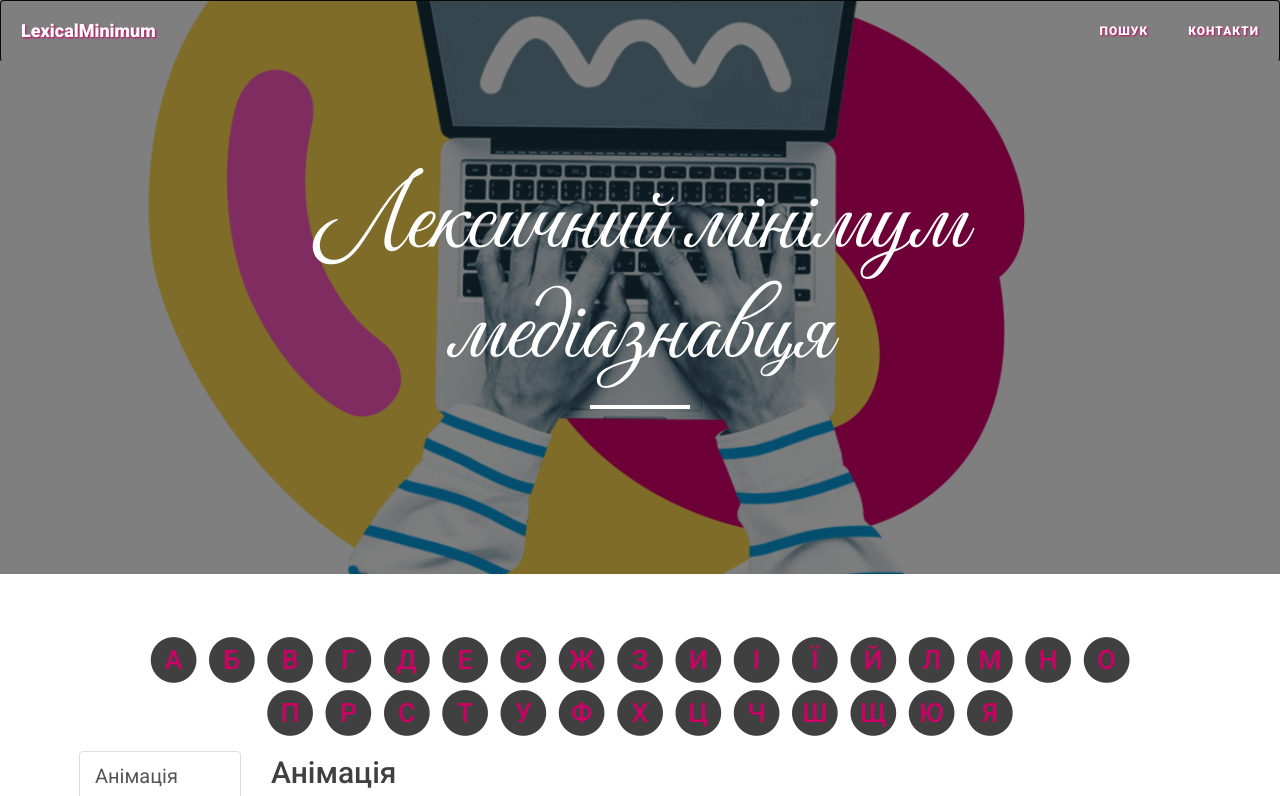
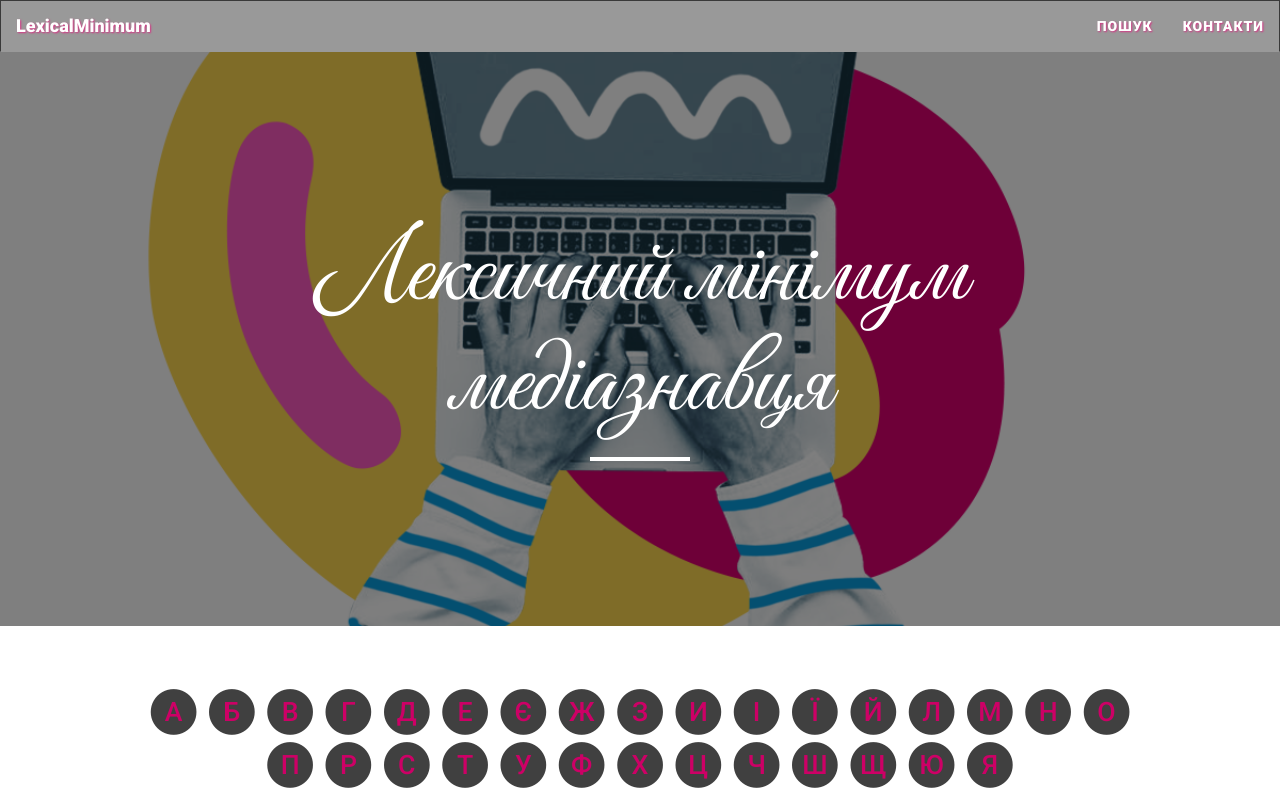
Before and after one commit to vyaskevych/LexicalMinimumMediaStudies, a plain HTML site: page index.html in a window 1280 px wide. Shown: the top 796 px of the page. Drawn offline with Linux system fonts and the light colour scheme.

Commit message:
Add files via upload

```diff
--- a/css/small-business.css
+++ b/css/small-business.css
@@ -2,7 +2,7 @@
 
 body {
   font-family: Roboto, sans-serif;
-  font-size: 20px;
+  font-size: 18px;
   color: #404040;
 
 }
@@ -29,9 +29,8 @@ a img:hover,
 a img:focus {
   cursor: zoom-in;
 }
-.navigation{
-  color: #ffff;
-
+.navigation a{
+  color: #ffff!important;
   text-shadow: #cc0066 1px 1px 2px;
 }
 section h2{
@@ -93,12 +92,15 @@ hr.small {
   border-color: white;
 }
 .navbar-custom {
-  position: absolute;
-  top: 0;
-  left: 0;
+
+  background: grey;
+
+  opacity: 0.8;
+border-radius: 0;
   width: 100%;
   z-index: 3;
   font-family: Roboto, sans-serif;
+  margin-bottom: 0!important;
 
 }
 .navbar-custom .navbar-brand {
@@ -106,20 +108,17 @@ hr.small {
 }
 .navbar-custom .nav li a {
   text-transform: uppercase;
-  font-size: 12px;
+  font-size: 14px;
   font-weight: 800;
   letter-spacing: 1px;
-  color: #cd0066;
+
 }
 
 @media only screen and (min-width: 768px) {
-  .navbar-custom {
-    background: transparent;
-    border-bottom: 1px solid transparent;
-  }
+
   .navbar-custom .navbar-brand {
     color: white;
-    padding: 20px;
+
   }
   .navbar-custom .navbar-brand:hover,
   .navbar-custom .navbar-brand:focus {
@@ -127,7 +126,7 @@ hr.small {
   }
   .navbar-custom .nav li a {
     color: white;
-    padding: 20px;
+    padding: 15px;
   }
   .navbar-custom .nav li a:hover,
   .navbar-custom .nav li a:focus {
@@ -144,6 +143,16 @@ hr.small {
     width: 90%;
     margin: auto;
   }
+
+  .navbar-custom{
+    background: grey;
+  opacity: 0.8;
+  border-bottom: 1px solid transparent;
+  width: 100%;
+
+  }
+
+
 }
 @media only screen and (min-width: 1170px) {
   .navbar-custom {
@@ -176,9 +185,7 @@ hr.small {
   .navbar-custom.is-fixed .navbar-brand:focus {
     color: #0085a1;
   }
-  .navbar-custom.is-fixed .nav li a {
-    color: #404040;
-  }
+
   .navbar-custom.is-fixed .nav li a:hover,
   .navbar-custom.is-fixed .nav li a:focus {
     color: #0085a1;
@@ -215,6 +222,7 @@ hr.small {
 .intro-header .post-heading,
 .intro-header .page-heading {
   padding: 100px 0 50px;
+
   color: white;
 }
 @media only screen and (min-width: 768px) {
@@ -291,6 +299,12 @@ text-decoration: none;
   }
 }
 
+body {
+
+  font-size: 20px;
+
+
+}
 .post-preview {
   padding-bottom:20px;
 }
```
